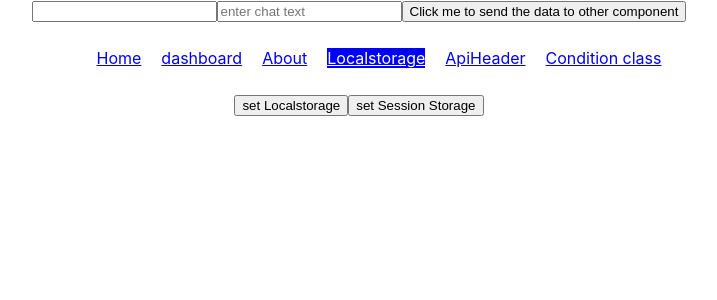
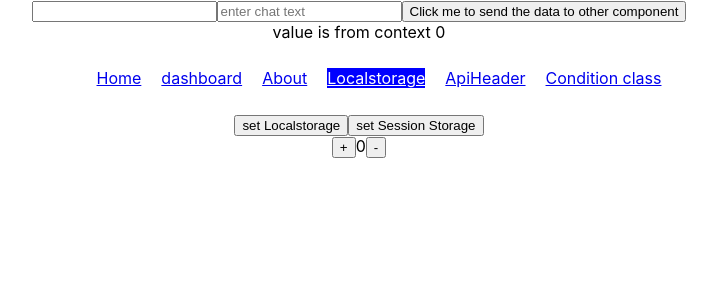
Before and after one commit to programmerpraveenkumar/react_js, a React (Create React App) app: page /pages/localstorage in a window 1280 px wide. Shown: the top 300 px of the page, without its empty margins (281-998 px from the left). Built offline with nearby package versions, Linux system fonts and the light colour scheme.

Commit message:
create context

```diff
--- a/src/App.js
+++ b/src/App.js
@@ -9,6 +9,7 @@ import Header from './pages/Header';
 import LocalstoragePage from './pages/LocalstoragePage';
 import  ApiHeaderPages from './pages/ApiHeaderPages';
 import ConditionclassPages from './pages/ConditionclassPages';
+import  {TestProvider} from './ContextTest';
 import {
   BrowserRouter as Router,
   Switch,
@@ -49,6 +50,7 @@ function App() {
   },[chattext])
   //
   return (
+    <TestProvider>
      <Router>
     <div className="App">
 
@@ -96,6 +98,7 @@ function App() {
         </Switch>
     </div>
     </Router>
+    </TestProvider>
   );
 }
 
--- /dev/null
+++ b/src/ContextTest.js
@@ -0,0 +1,11 @@
+import React, { useEffect, createContext, useState  } from 'react';
+
+//common storage
+export const ContextTest = createContext();
+
+export const TestProvider = ({children})=>{
+    const [name,setName] = useState('0');
+    return(
+        <ContextTest.Provider value={{name,setName}}>{children}</ContextTest.Provider>
+    )
+};
--- a/src/Home.js
+++ b/src/Home.js
@@ -1,10 +1,13 @@
-import React, { useEffect, useState } from 'react';
+import React, { useContext, useEffect, useState } from 'react';
+import {ContextTest} from './ContextTest';
 function Home(props) {
     const [name,setName] = useState();
     const [name2,setName2] = useState();
     const [age,setAge] = useState();
     const [salary,setSalary] = useState();
+    const contxtValue = useContext(ContextTest);
     const [serverResponse,setServerResponse] = useState();
+
     //2nd param->empty array will work like oninit in function component
     useEffect(function(){
         console.log("lifecycle..");
@@ -14,7 +17,9 @@ function Home(props) {
         onafteroninit->after contct loads in the page
         ngdestroy->before page gets destroy.
     */
-
+    const updateContextValueFortest = ()=>{
+      contxtValue.setName('updated in homecomponent');
+    }
    const handleChange=(value)=>{
       setName(value);
    }
@@ -48,6 +53,7 @@ function Home(props) {
    }
    const sendDataToapi=()=>{
       errorApiHandle();
+      updateContextValueFortest();
        console.log("value of name is",name);
        if(name == "" || name == undefined){
            alert("name should not be empty..");
@@ -89,6 +95,7 @@ function Home(props) {
   //hooks
     return (
       <div>
+        <h2>value is from {contxtValue.name}</h2>
         <h2>Home from componen {props.name}</h2>
         <input type="text" value={name} placeholder="Enter name" onChange={(e) =>setName(e.target.value)} />
         <input type="text" value={salary} placeholder="Enter Salary"   onChange={(e) =>setSalary(e.target.value)} />
--- a/src/pages/Header.js
+++ b/src/pages/Header.js
@@ -1,19 +1,20 @@
-import React, { useEffect, useState } from 'react';
+import React, { useEffect, useState,useContext } from 'react';
 import { NavLink } from 'react-router-dom';
-
+import {ContextTest} from '../ContextTest';
 import './Headercss.css';
 export default function Header(props){
     const[menu,setCurrentMenu]= useState("dashboard");
-
+    const contxtValue = useContext(ContextTest);
     return(
-
+   <div>
+      value is from context {contxtValue.name}
 <ul>
 
-    <li><NavLink activeClassName="active" to="home">Home</NavLink></li>
+    <li><NavLink activeClassName="active" to="/home">Home</NavLink></li>
     <li><NavLink activeClassName="active"  to="/pages/dashboard">dashboard</NavLink></li>
     <li><NavLink activeClassName="active" to="about">About</NavLink></li>
     <li><NavLink activeClassName="active" to="/pages/localstorage">Localstorage</NavLink></li>
     <li><NavLink activeClassName="active" to="/pages/ApiHeader">ApiHeader</NavLink></li>
     <li><NavLink activeClassName="active" to="/pages/conditionclass">Condition class</NavLink></li>
-    </ul>)
+    </ul></div>)
 }
--- a/src/pages/LocalstoragePage.js
+++ b/src/pages/LocalstoragePage.js
@@ -1,15 +1,33 @@
-import React, { useEffect, useState } from 'react';
+import React, { useContext, useEffect, useState } from 'react';
+import {ContextTest} from '../ContextTest';
 export default function LocalstoragePage(){
    const sessionStorageClick=()=>{
         sessionStorage.setItem("token","sample toek for session storage");
    }
    const localStorageClick=()=>{
     localStorage.setItem("token","sample toek for local storage");
-}
+    }
+    const useContextTest = useContext(ContextTest);
+    const action =(type)=>{
+        //let current_no = parseInt(useContextTest.name);
+        if(type == "+"){
+           // current_no++;
+           //useContextTest.setName(useContextTest.name++);
+            useContextTest.setName(prevstate=>parseInt(prevstate)+1)
+        }else{
+            useContextTest.setName(useContextTest.name--);
+           // current_no--;
+           useContextTest.setName(prevstate=>parseInt(prevstate)-1)
+        }
+       // useContextTest.setName(current_no);
+    }
     return (<div>
         <button onClick={localStorageClick}>set Localstorage</button>
         <button onClick={sessionStorageClick}>set Session Storage</button>
-
-
+        <div>
+        <button onClick={()=>action("+")}>+</button>
+        {useContextTest.name}
+        <button onClick={()=>action("-")}>-</button>
+        </div>
     </div>)
 }
```
